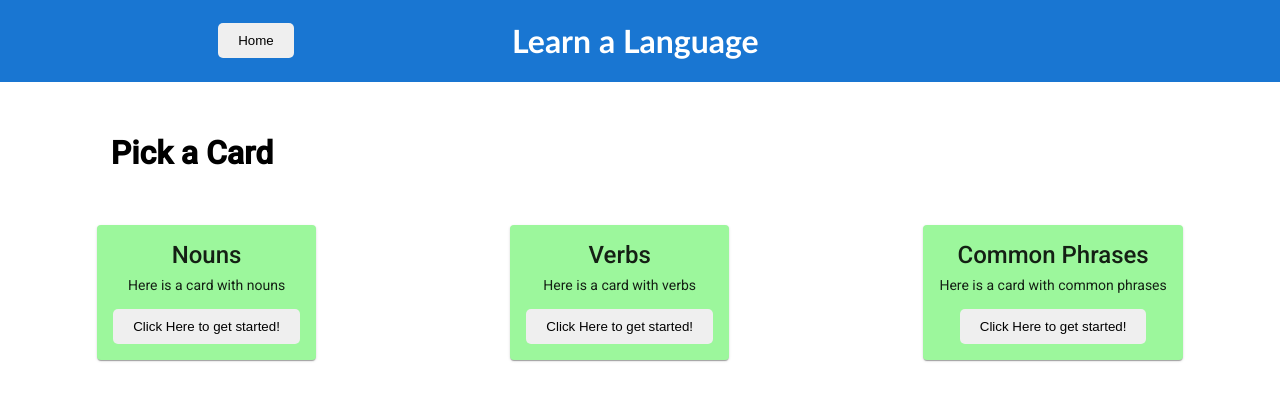
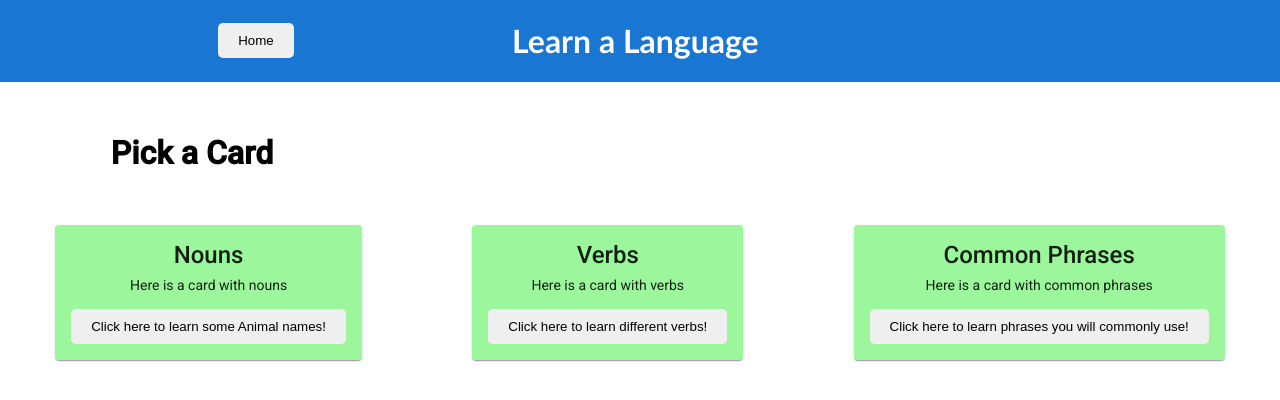
Before and after one commit to farshad-s/learn-a-lang, an Angular app: page /home/Urdu in a window 1280 px wide. Shown: the top 400 px of the page. Built offline with nearby package versions, Linux system fonts and the light colour scheme.

Commit message:
changed the button descriptions

```diff
--- a/src/app/urdu/urdu.component.html
+++ b/src/app/urdu/urdu.component.html
@@ -6,13 +6,13 @@
         <mat-card-title>{{ category.category }}</mat-card-title>
         <mat-card-content>{{ category.description }}</mat-card-content>
         <button *ngIf="i == 0" (click)="openNounModal()">
-          Click Here to get started!
+          Click here to learn some Animal names!
         </button>
         <button *ngIf="i == 1" (click)="openVerbModal()">
-          Click Here to get started!
+          Click here to learn different verbs!
         </button>
         <button *ngIf="i == 2" (click)="openPhraseModal()">
-          Click Here to get started!
+          Click here to learn phrases you will commonly use!
         </button>
       </mat-card>
     </div>
```
